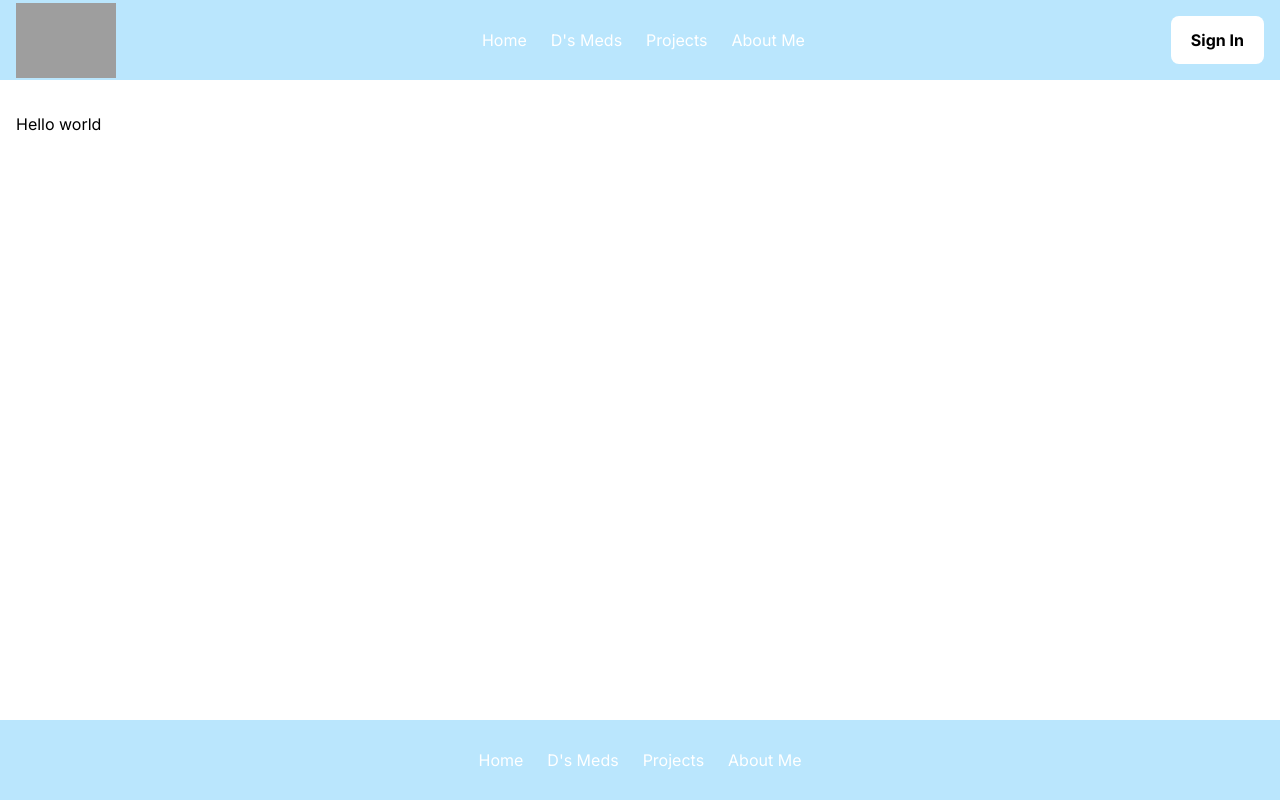
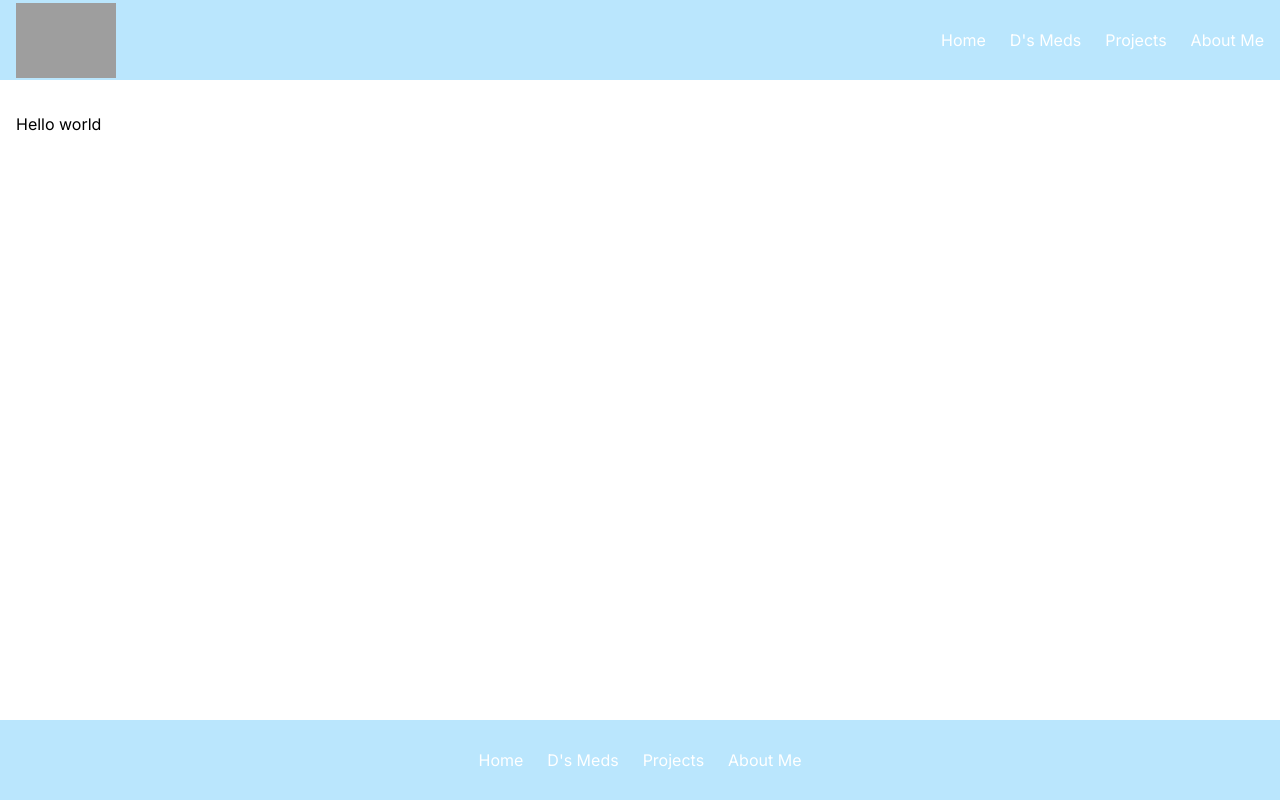
Before and after one commit to Don-1/dx, a Next.js app: page / in a window 1280 px wide. Built offline with nearby package versions, Linux system fonts and the light colour scheme; grey boxes are pictures that could not be loaded.

Commit message:
Remove SignIn Button from Navbar

```diff
--- a/app/components/navigation/navbar/index.tsx
+++ b/app/components/navigation/navbar/index.tsx
@@ -1,6 +1,5 @@
 import React from 'react';
 import { Logo } from './Logo';
-import { Button } from './Button';
 import { NavItems } from '../navitems';
 
 const Navbar: React.FC<{ toggle: () => void }> = ({ toggle }) => {
@@ -29,9 +28,6 @@ const Navbar: React.FC<{ toggle: () => void }> = ({ toggle }) => {
           <ul className='hidden md:flex gap-x-6 text-white'>
             <NavItems />
           </ul>
-          <div className='hidden md:block'>
-            <Button />
-          </div>
         </div>
       </div>
     </div>
```
